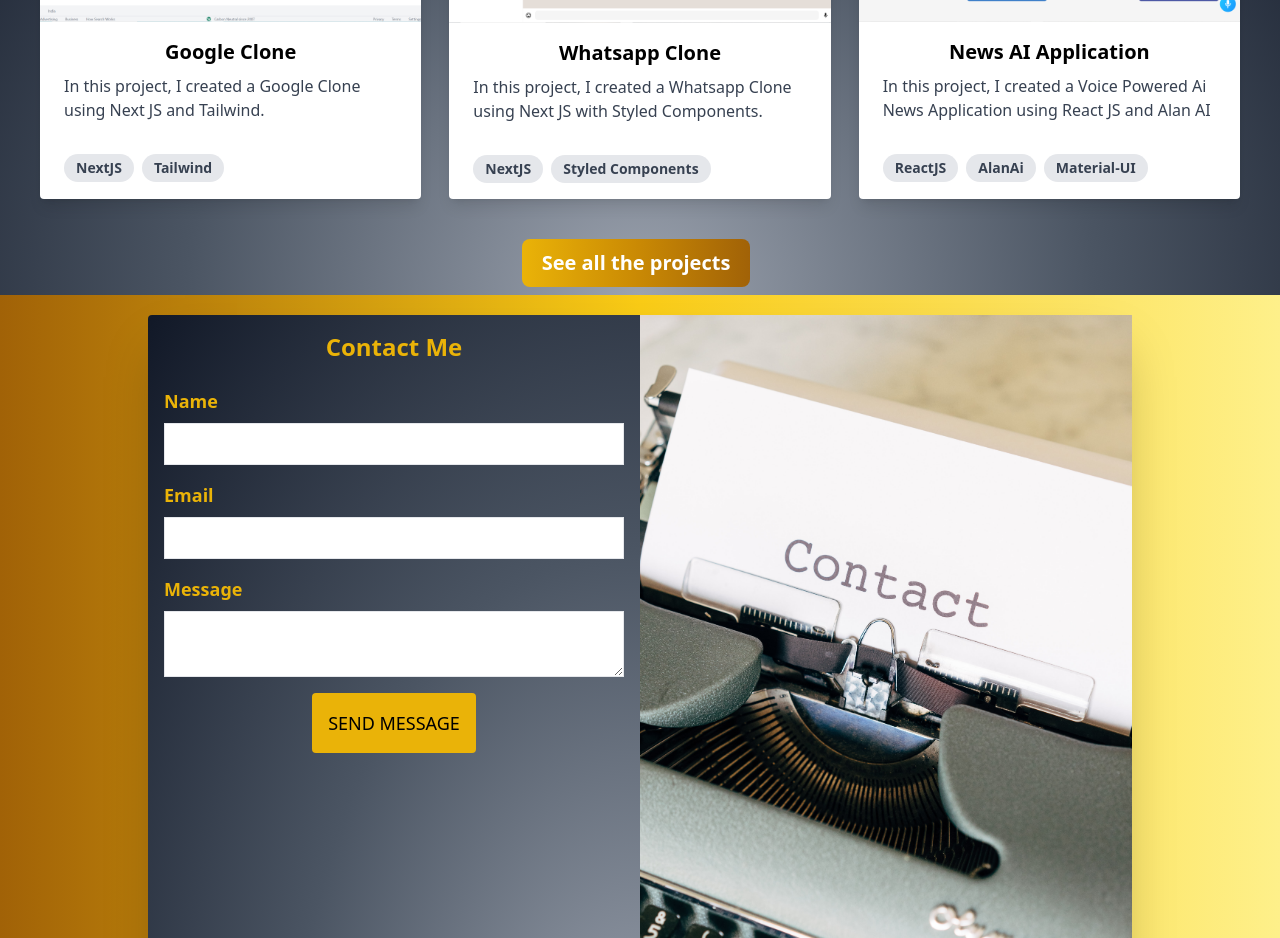
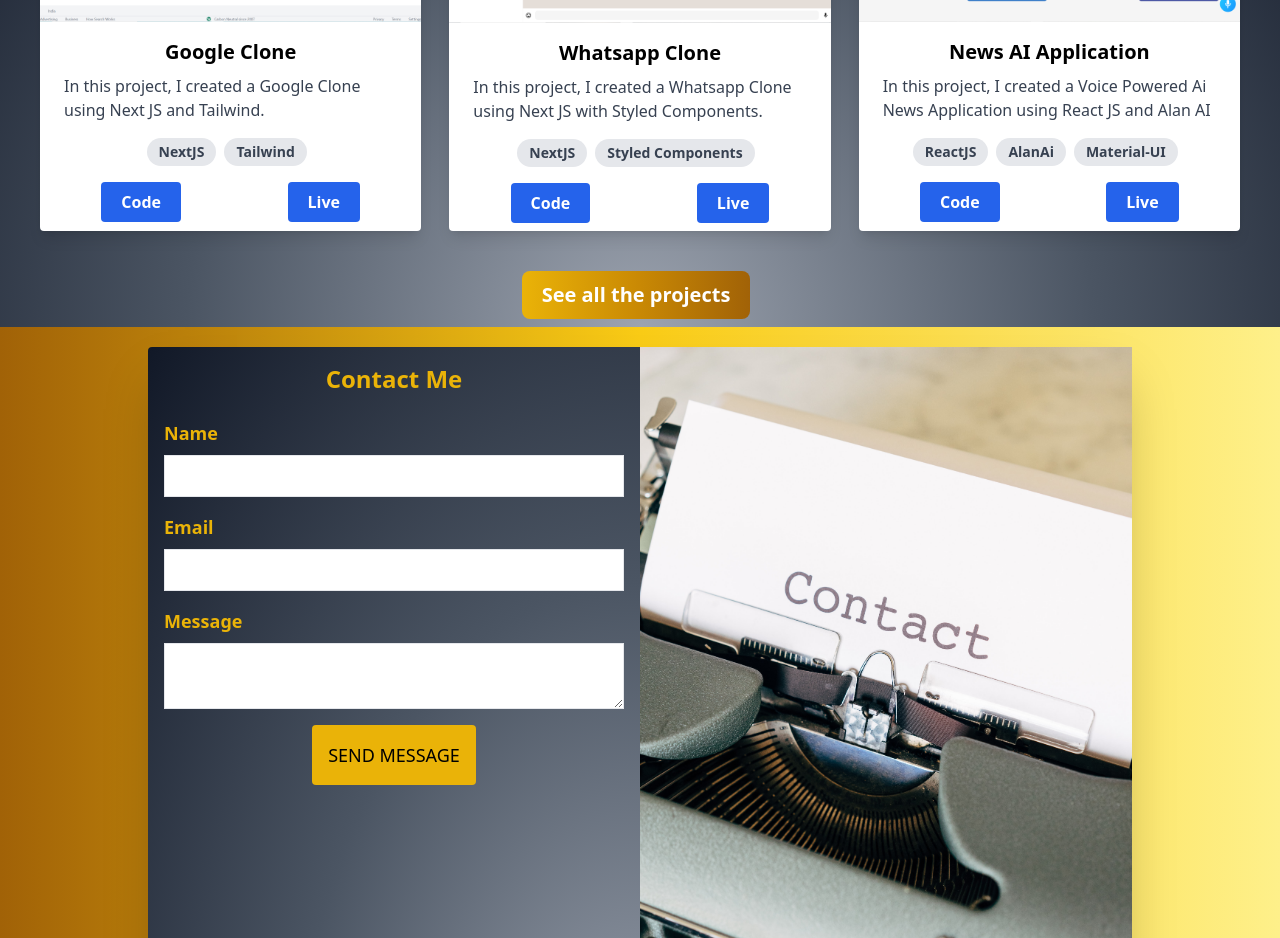
Before and after one commit to bluzeey/personalwebsite, a Next.js app: page / in a window 1280 px wide. Shown: the part 960-1898 px from the top of the page. Built offline with nearby package versions, Linux system fonts and the light colour scheme; what tailwindcss-font-inter would draw is missing.

Commit message:
Added project links and deployment

```diff
--- a/components/ProjectCard.jsx
+++ b/components/ProjectCard.jsx
@@ -11,10 +11,14 @@ function ProjectCard({id,title,description,image,tags}) {
                 {description}
                 </p>
             </div>
-            <div className="px-6 pt-4 pb-2">
+            <div className="flex justify-center">
                 {tags.map(tag=>(
                     <span className="tag">{tag}</span>
                 ))}
+            </div>
+            <div className="flex p-2 justify-center">
+                <a href="" className="project-link">Code</a>
+                <a href="" className="project-link">Live</a>
             </div>
         </div>
     )
--- a/data/english.json
+++ b/data/english.json
@@ -6,83 +6,107 @@
     "title":"Google Clone",
     "description":"In this project, I created a Google Clone using Next JS and Tailwind.",
     "tags":["NextJS","Tailwind"],
-    "image":"/google.PNG"
+    "image":"/google.PNG",
+    "code":"",
+    "live":""
   },
   {
     "id":"2",
     "title":"Whatsapp Clone",
     "description":"In this project, I created a Whatsapp Clone using Next JS with Styled Components.",
     "tags":["NextJS","Styled Components"],
-    "image":"/whatsapp.PNG"
+    "image":"/whatsapp.PNG",
+    "code":"",
+    "live":""
   },
   {
     "id":"3",
     "title":"News AI Application",
     "description":"In this project, I created a Voice Powered Ai News Application using React JS and Alan AI",
     "tags":["ReactJS","AlanAi","Material-UI"],
-    "image":"/alanNews.PNG"
+    "image":"/alanNews.PNG",
+    "code":"",
+    "live":""
   },
   {
     "id":"4",
     "title":"Voice Powered Expense Tracker",
     "description":"One of my unique builds, I created an expense tracker using Speechly Api with React.",
     "tags":["ReactJS","Speechly"],
-    "image":"/expenseTracker.PNG"
+    "image":"/expenseTracker.PNG",
+    "code":"",
+    "live":""
   },
   {
     "id":"5",
     "title":"Twitter Dev",
     "description":"In this project, I created a Twitter Like Application using MERGN stack",
     "tags":["ReactJS","Mongoose","Graphql"],
-    "image":"/twitterDev.PNG"
+    "image":"/twitterDev.PNG",
+    "code":"",
+    "live":""
   },
   {
     "id":"6",
     "title":"Netflix Clone",
     "description":"I created a Netflix Clone with authentication , and video playing functionality.",
     "tags":["ReactJS","Styled Components"],
-    "image":"/netflix.PNG"
+    "image":"/netflix.PNG",
+    "code":"",
+    "live":""
   },
   {
     "id":"8",
     "title":"Whatsapp Clone",
     "description":"In this project, I created a Whatsapp Clone using Next JS with Styled Components.",
     "tags":["NextJS","Styled Components"],
-    "image":"/whatsapp.PNG"
+    "image":"/whatsapp.PNG",
+    "code":"",
+    "live":""
   },
 {
     "id":"7",
     "title":"Google Clone",
     "description":"In this project, I created a Google Clone using Next JS and Tailwind.",
     "tags":["NextJS","Tailwind"],
-    "image":"/google.PNG"
+    "image":"/google.PNG",
+    "code":"",
+    "live":""
   },
   {
     "id":"10",
     "title":"Voice Powered Expense Tracker",
     "description":"One of my unique builds, I created an expense tracker using Speechly Api with React.",
     "tags":["ReactJS","Speechly"],
-    "image":"/expenseTracker.PNG"
+    "image":"/expenseTracker.PNG",
+    "code":"",
+    "live":""
   },
   {
     "id":"9",
     "title":"News AI Application",
     "description":"In this project, I created a Voice Powered Ai News Application using React JS and Alan AI",
     "tags":["ReactJS","AlanAi","Material-UI"],
-    "image":"/alanNews.PNG"
+    "image":"/alanNews.PNG",
+    "code":"",
+    "live":""
   },
   {
     "id":"11",
     "title":"Twitter Dev",
     "description":"In this project, I created a Twitter Like Application using MERGN stack",
     "tags":["ReactJS","Mongoose","Graphql"],
-    "image":"/twitterDev.PNG"
+    "image":"/twitterDev.PNG",
+    "code":"",
+    "live":""
   },
   {
     "id":"12",
     "title":"Netflix Clone",
     "description":"I created a Netflix Clone with authentication , and video playing functionality.",
     "tags":["ReactJS","Styled Components"],
-    "image":"/netflix.PNG"
+    "image":"/netflix.PNG",
+    "code":"",
+    "live":""
   }]
 }
--- a/data/german.json
+++ b/data/german.json
@@ -6,83 +6,107 @@
     "title":"Google Klon",
     "description":"In diesem Projekt habe ich einen Google Klon mit Next JS und Tailwind erstellt.",
     "tags":["NextJS","Tailwind"],
-    "image":"/google.PNG"
+    "image":"/google.PNG",
+    "code":"",
+    "live":""
   },
   {
     "id":"2",
     "title":"Whatsapp Klon",
     "description":"In diesem Projekt habe ich einen Whatsapp Klon mit Next JS und Styled-Components erstellt.",
     "tags":["NextJS","Styled Components"],
-    "image":"/whatsapp.PNG"
+    "image":"/whatsapp.PNG",
+    "code":"",
+    "live":""
   },
   {
     "id":"3",
     "title":"News AI Application",
     "description":"In diesem Projekt habe ich mit React JS und Alan AI eine Voice Powered Ai News Application erstellt.",
     "tags":["ReactJS","AlanAi","Material-UI"],
-    "image":"/alanNews.PNG"
+    "image":"/alanNews.PNG",
+    "code":"",
+    "live":""
   },
   {
     "id":"4",
     "title":"Voice Powered Expense Tracker",
     "description":"Als einen meiner einzigartigen Builds habe ich einen Ausgaben-Tracker mit React und Speechly API erstellt.",
     "tags":["ReactJS","Speechly"],
-    "image":"/expenseTracker.PNG"
+    "image":"/expenseTracker.PNG",
+    "code":"",
+    "live":""
   },
   {
     "id":"5",
     "title":"Twitter Dev",
     "description":"In this project, I created a Twitter Like Application using MERGN stack",
     "tags":["ReactJS","Mongoose","Graphql"],
-    "image":"/twitterDev.PNG"
+    "image":"/twitterDev.PNG",
+    "code":"",
+    "live":""
   },
   {
     "id":"6",
     "title":"Netflix Klon",
     "description":"I created a Netflix Klon with authentication , and video playing functionality.",
     "tags":["ReactJS","Styled Components"],
-    "image":"/netflix.PNG"
+    "image":"/netflix.PNG",
+    "code":"",
+    "live":""
   },
   {
     "id":"8",
     "title":"Whatsapp Klon",
     "description":"In this project, I created a Whatsapp Klon using Next JS with Styled Components.",
     "tags":["NextJS","Styled Components"],
-    "image":"/whatsapp.PNG"
+    "image":"/whatsapp.PNG",
+    "code":"",
+    "live":""
   },
 {
     "id":"7",
     "title":"Google Klon",
     "description":"In this project, I created a Google Klon using Next JS and Tailwind.",
     "tags":["NextJS","Tailwind"],
-    "image":"/google.PNG"
+    "image":"/google.PNG",
+    "code":"",
+    "live":""
   },
   {
     "id":"10",
     "title":"Voice Powered Expense Tracker",
     "description":"One of my unique builds, I created an expense tracker using Speechly Api with React.",
     "tags":["ReactJS","Speechly"],
-    "image":"/expenseTracker.PNG"
+    "image":"/expenseTracker.PNG",
+    "code":"",
+    "live":""
   },
   {
     "id":"9",
     "title":"News AI Application",
     "description":"In this project, I created a Voice Powered Ai News Application using React JS and Alan AI",
     "tags":["ReactJS","AlanAi","Material-UI"],
-    "image":"/alanNews.PNG"
+    "image":"/alanNews.PNG",
+    "code":"",
+    "live":""
   },
   {
     "id":"11",
     "title":"Twitter Dev",
     "description":"In this project, I created a Twitter Like Application using MERGN stack",
     "tags":["ReactJS","Mongoose","Graphql"],
-    "image":"/twitterDev.PNG"
+    "image":"/twitterDev.PNG",
+    "code":"",
+    "live":""
   },
   {
     "id":"12",
     "title":"Netflix Klon",
     "description":"I created a Netflix Klon with authentication , and video playing functionality.",
     "tags":["ReactJS","Styled Components"],
-    "image":"/netflix.PNG"
+    "image":"/netflix.PNG",
+    "code":"",
+    "live":""
   }]
 }
--- a/pages/projects/[id].js
+++ b/pages/projects/[id].js
@@ -1,4 +1,4 @@
-import {Myprojects} from '../../data/projects.json'
+import {Myprojects} from '../../data/english.json'
 import Footer from '../../components/Footer'
 import Navbar from '../../components/Navbar'
 function projectDetails({props:{id}}) {
--- a/styles/globals.css
+++ b/styles/globals.css
@@ -13,7 +13,10 @@
         @apply bg-gradient-to-r from-yellow-700 via-yellow-400 to-yellow-200;
     }
     .second-gradient-color{
-        @apply bg-gradient-radial-at-b from-gray-400 via-gray-600 to-gray-900
+        @apply bg-gradient-radial-at-b from-gray-400 via-gray-600 to-gray-900;
+    }
+    .project-link{
+        @apply rounded m-auto px-5 py-2 bg-blue-600 font-bold text-white;
     }
 }
 
```
